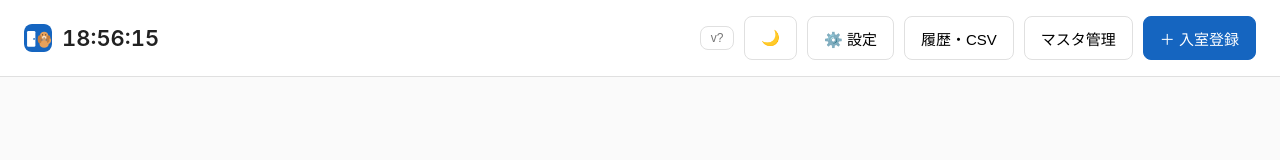
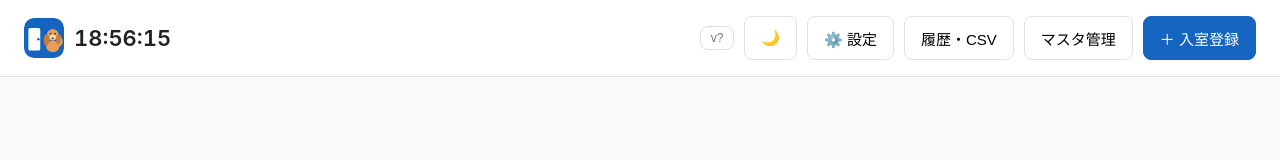
Before and after one commit to hassan83/room-manager, a website: page public/index.html in a window 1280 px wide. Drawn offline with Linux system fonts and the light colour scheme; no server answers.

Commit message:
時計横のファビコンを28px→40pxに拡大

```diff
--- a/public/style.css
+++ b/public/style.css
@@ -157,9 +157,9 @@ select, input[type="text"], input[type="date"], input[type="number"] {
   gap: 10px;
 }
 .brand-icon {
-  width: 28px;
-  height: 28px;
-  border-radius: 8px;
+  width: 40px;
+  height: 40px;
+  border-radius: 10px;
 }
 .clock {
   font-size: 22px;
```
